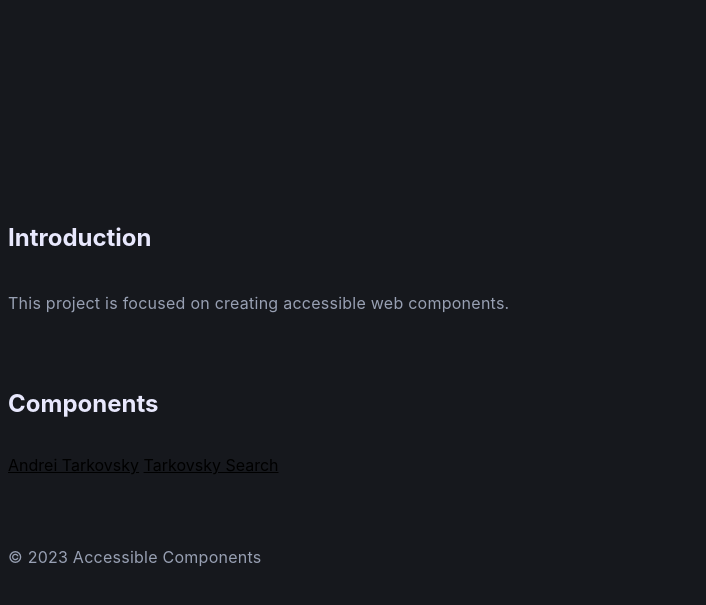
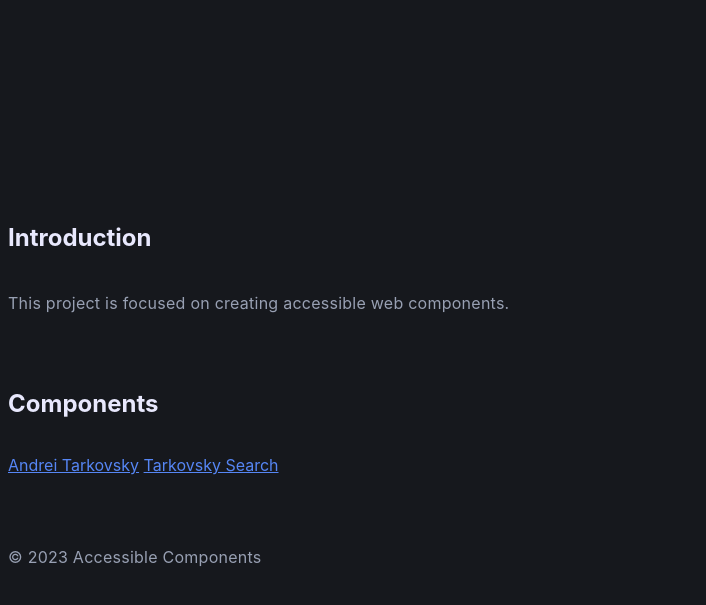
Before and after one commit to DuskoStamenic/accessible-components, a website: page index.html in a window 1280 px wide. Shown: the part 87-692 px from the top of the page, without its empty margins (0-706 px from the left). Drawn offline with Linux system fonts and the light colour scheme.

Commit message:
link style correction

```diff
--- a/index.html
+++ b/index.html
@@ -17,8 +17,8 @@
         </section>
         <section>
             <h2>Components</h2>
-            <a href="stranica.html">Andrei Tarkovsky</a>
-            <a target="_blank" href="https://www.google.com/search?gs_ssp=eJzjYtfP1TfIqLQwYPQSSMxLKUrNVChJLMrOLyvOrgQAczgJMg&q=andrei+tarkovsky&oq=andrei+&gs_lcrp=EgZjaHJvbWUqBwgBEC4YgAQyBggAEEUYOTIHCAEQLhiABDIKCAIQLhjUAhiABDIKCAMQLhjUAhiABDIHCAQQLhiABDIHCAUQLhiABDIHCAYQLhiABDIHCAcQLhiABDIHCAgQLhiABDIGCAkQLhhA0gEINDU0MmowajOoAgCwAgA&sourceid=chrome&ie=UTF-8">Tarkovsky Search</a>
+            <a class="link" href="stranica.html">Andrei Tarkovsky</a>
+            <a class="link" target="_blank" href="https://www.google.com/search?gs_ssp=eJzjYtfP1TfIqLQwYPQSSMxLKUrNVChJLMrOLyvOrgQAczgJMg&q=andrei+tarkovsky&oq=andrei+&gs_lcrp=EgZjaHJvbWUqBwgBEC4YgAQyBggAEEUYOTIHCAEQLhiABDIKCAIQLhjUAhiABDIKCAMQLhjUAhiABDIHCAQQLhiABDIHCAUQLhiABDIHCAYQLhiABDIHCAcQLhiABDIHCAgQLhiABDIGCAkQLhhA0gEINDU0MmowajOoAgCwAgA&sourceid=chrome&ie=UTF-8">Tarkovsky Search</a>
 
         </section>
     </main>
--- a/styles.css
+++ b/styles.css
@@ -211,7 +211,7 @@ img {
   margin: var(--center-it);
   margin-bottom: var(--spacing-m);
   background-color: var(--accent-10);
-  max-width: var(--text-width-medium);
+  max-width: var(--text-width-wide);
   border-radius: var(--radius-s);
   padding: var(--spacing-m);
 }
```
Also changed, not shown: stranica.html (+0 -1 lines).
